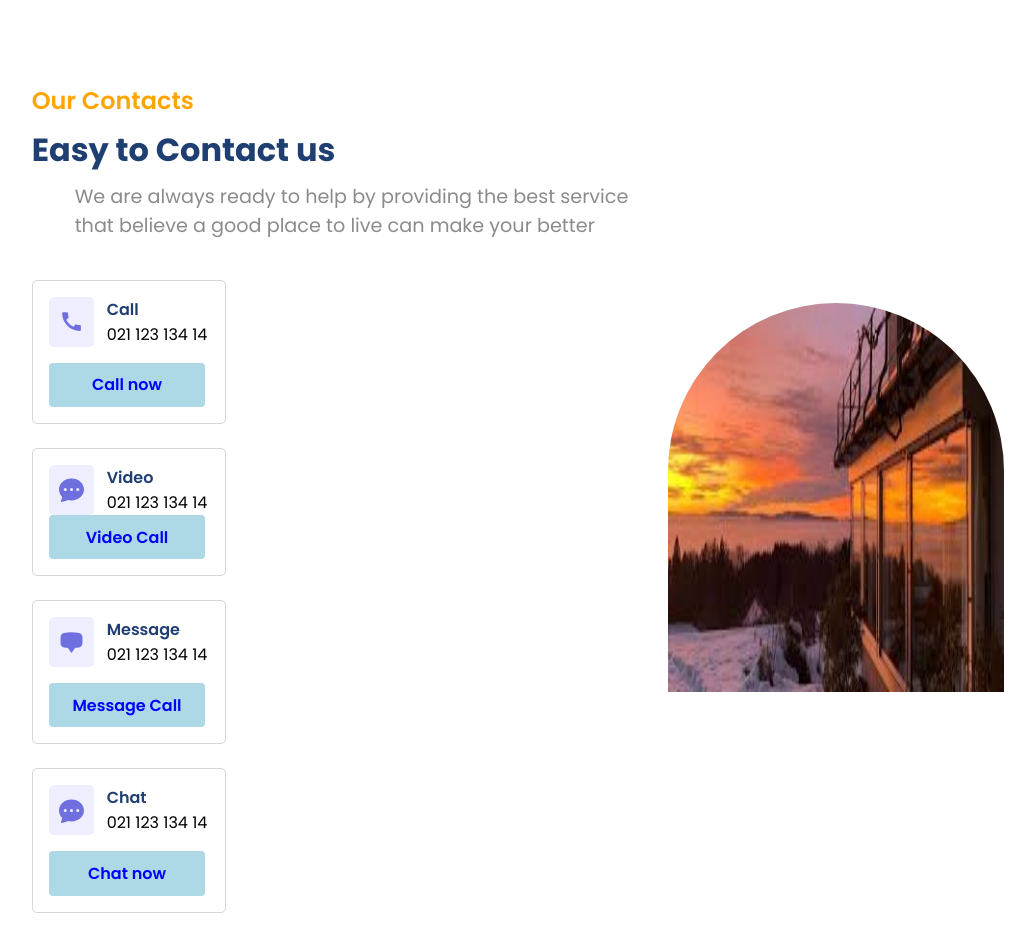
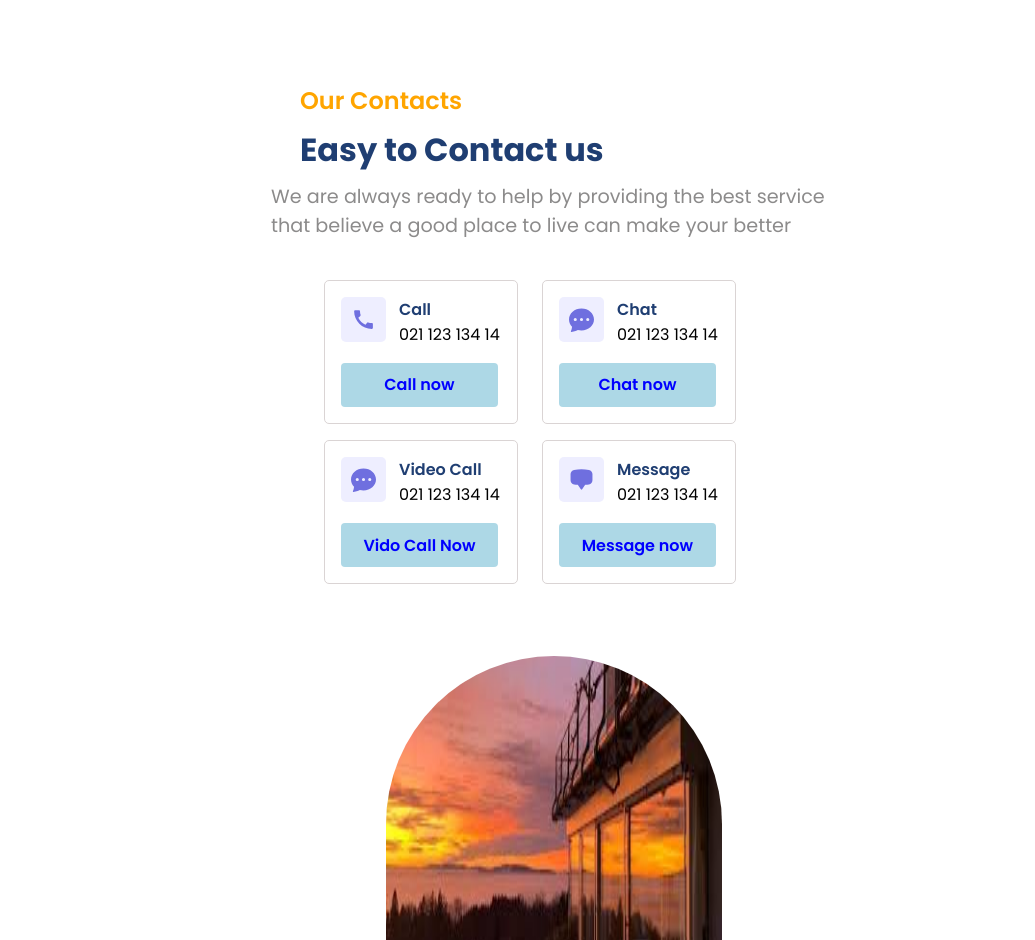
Before and after one commit to padamdamai/ecommerce_website, a React (Create React App) app: page / in a window 1280 px wide. Shown: the part 1860-2800 px from the top of the page, without its empty margins (70-1105 px from the left). Built offline with nearby package versions, Linux system fonts and the light colour scheme.

Commit message:
designing of contact layout :

```diff
--- a/src/components/Contact/Contact.css
+++ b/src/components/Contact/Contact.css
@@ -1,6 +1,9 @@
 .c_left{
     display: flex;
     flex-direction: column;
+}
+.c_wrapper{
+    margin-left: 2rem;
 }
 .c_container{
     justify-content: space-between;
@@ -14,8 +17,12 @@ flex:4rem;
     width: 100%;
     max-width: 30rem;
 }
+.contact_head{
+    margin-left: 9cqb;
+}
 .c_left{
     gap: 0.5rem;
+    margin-right: 7rem;
 }
 .flexColStart{
     display: flex;
@@ -23,8 +30,7 @@ flex:4rem;
     align-items: start;
 }
 .contactModes{
-    margin-top: 2rem;
-    gap: 1rem;
+    margin: 2rem 6rem 1rem 6rem;
 }
 .contactModes .row{
     gap: 1.5rem;
@@ -37,6 +43,7 @@ flex:4rem;
     gap: 1rem;
     transition: all 300ms ease-in;
     border: 1px solid rgb(218, 212, 212);
+    margin-bottom: 1rem;
 }
 .mode .button{
     width: 100%;
@@ -47,9 +54,9 @@ flex:4rem;
     font-weight: 600;
     text-align: center;
 }
-
 .flexStart{
     display:flex;
+    align-items: start;
 }
 .details{
     margin-left:13px;
--- a/src/components/Contact/Contact.jsx
+++ b/src/components/Contact/Contact.jsx
@@ -10,14 +10,14 @@ const Contact = () => {
         <div className="paddings innerWidth flexCenter c_contaiiner">
             {/* left side */}
             <div className="c_left">
-                <span className='orangeText'>Our Contacts</span>
-                <span className='primaryText'>Easy to Contact us</span>
+                <span className='orangeText contact_head'>Our Contacts</span>
+                <span className='primaryText contact_head'>Easy to Contact us</span>
                 <span className='secondaryText2'>We are always ready to help by providing the best  service <br/> that believe
                 a good place to live can make your better </span>
 
             <div className="flexColStart contactModes">
                 {/* first row */}
-               <div className="flexColStart row">
+               <div className="flexStart row">
                <div className="flexColStart mode">
                     <div className="flexStart">
                         <div className="flexCenter icon">
@@ -31,21 +31,35 @@ const Contact = () => {
                     <div className='button'>Call now</div>
                 </div>
 
-                {/* second row */}
-                <div className="mode">
+                {/* second mode */}
+                 <div className="flexColStart mode">
                     <div className="flexStart">
                         <div className="flexCenter icon">
                             <BsFillChatDotsFill size={25}/>
                         </div>
                         <div className=" flexColStart details">
-                            <span className='primaryText'>Video</span>
+                            <span className='primaryText'>Chat</span>
                             <span className='number'>021 123 134 14</span>
                         </div>
                     </div>
-                    <div className='button'>Video Call</div>
+                    <div className='button'>Chat now</div>
+                </div>
                </div>
 
-
+                {/* second row */}
+                <div className="flexStart row">
+               <div className="flexColStart mode">
+                    <div className="flexStart">
+                        <div className="flexCenter icon">
+                            <BsFillChatDotsFill size={25}/>
+                        </div>
+                        <div className=" flexColStart details">
+                            <span className='primaryText'>Video Call</span>
+                            <span className='number'>021 123 134 14</span>
+                        </div>
+                    </div>
+                    <div className='button'>Vido Call Now</div>
+                </div>
 
                 {/* fourth mode */}
                  <div className="flexColStart mode">
@@ -58,22 +72,7 @@ const Contact = () => {
                             <span className='number'>021 123 134 14</span>
                         </div>
                     </div>
-                    <div className='button'>Message Call</div>
-                </div>
-
-
-                {/* second mode */}
-                <div className="flexColStart mode">
-                    <div className="flexStart">
-                        <div className="flexCenter icon">
-                            <BsFillChatDotsFill size={25}/>
-                        </div>
-                        <div className=" flexColStart details">
-                            <span className='primaryText'>Chat</span>
-                            <span className='number'>021 123 134 14</span>
-                        </div>
-                    </div>
-                    <div className='button'>Chat now</div>
+                    <div className='button'>Message now</div>
                 </div>
                </div>
             </div>
--- a/src/index.css
+++ b/src/index.css
@@ -20,7 +20,7 @@
 .image_container{
   margin-left: 2rem;
   height: 28.3rem;
-  width: 26rem;;
+  width: 26rem;
 }
 .button{
   font-weight:500;
@@ -49,6 +49,11 @@
   font-weight: bold;
   font-size: 2rem;
 }
+.secondaryText2{
+  font-size: 1.2rem;
+  color: rgb(140 139 139);
+  padding-left: 59px;
+}
 
 @media (min-width : 1536px){
   .inner-width{
```
Lines whose indentation alone changed are shown as unchanged.
